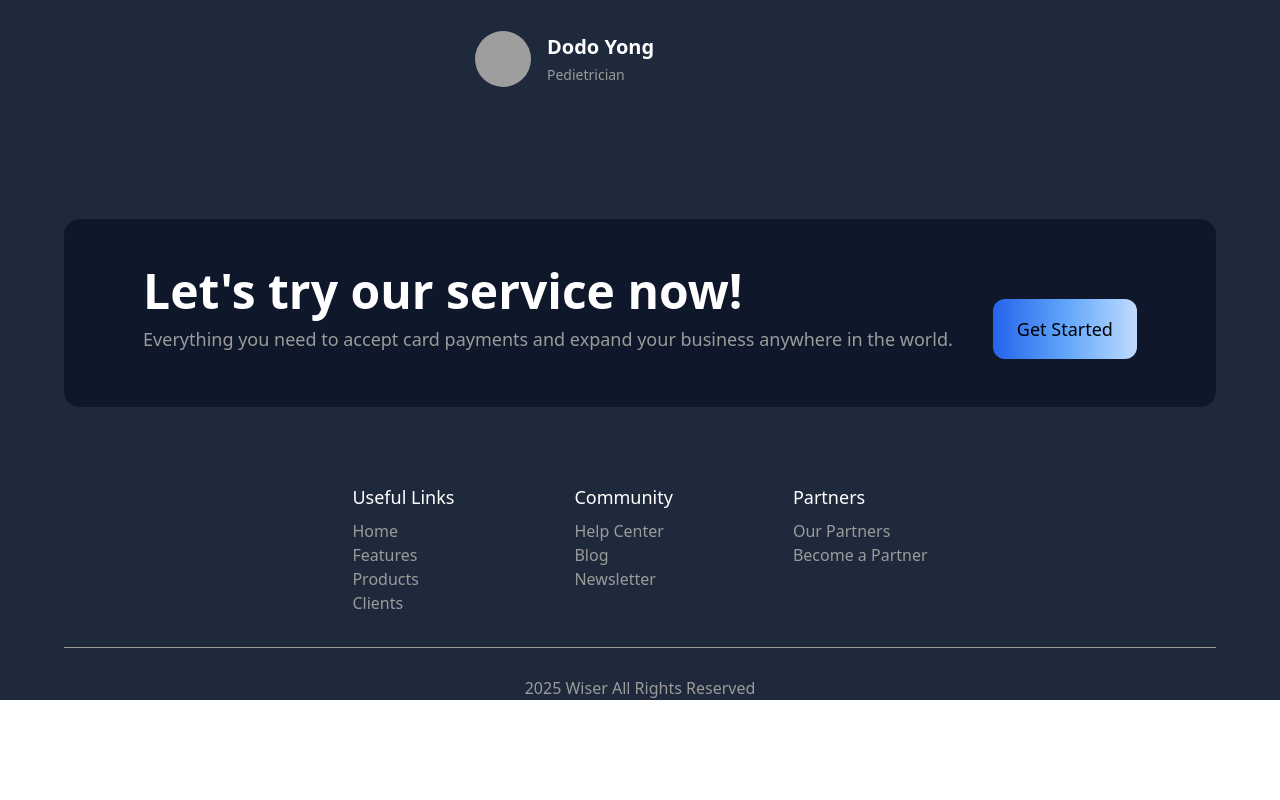
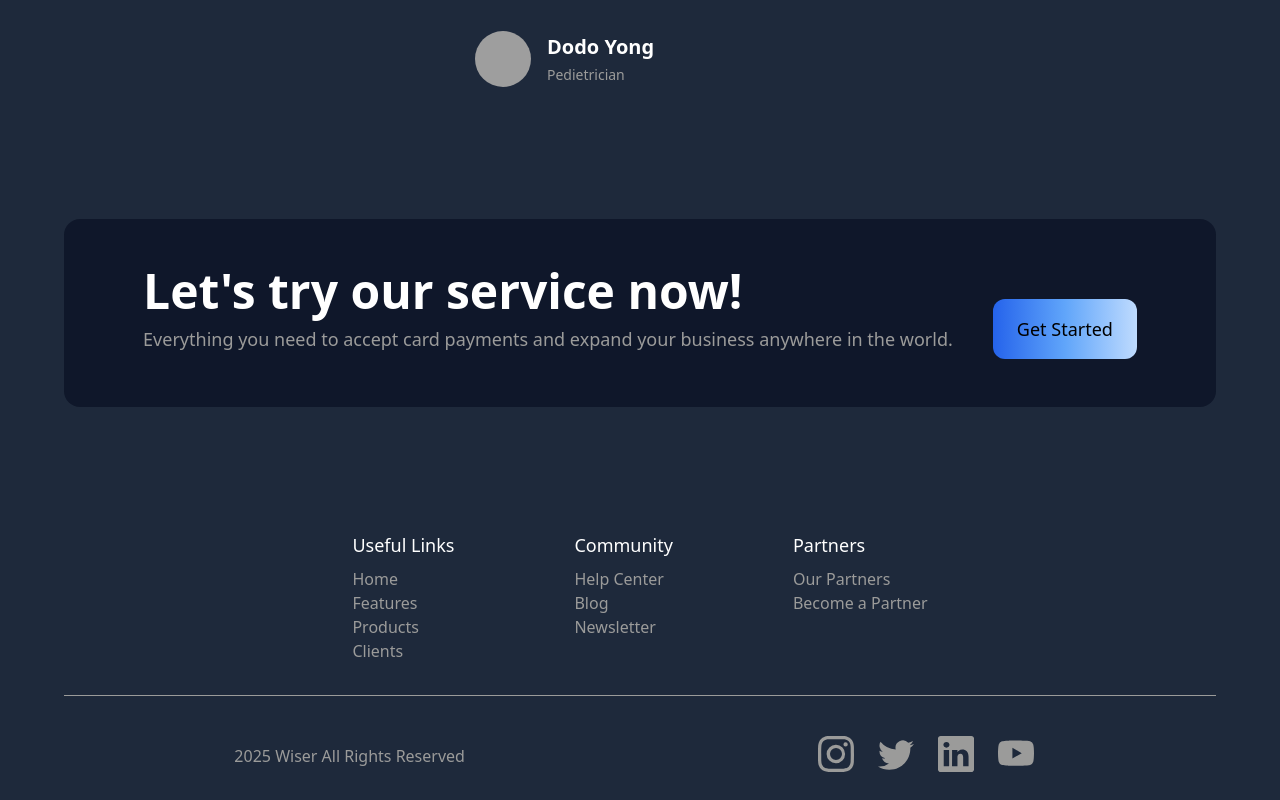
Before and after one commit to KodeIva/wiser, a React (Vite) app: page / in a window 1280 px wide. Shown: the part 3403-4203 px from the top of the page. Before the commit the page ends 4103 px from the top, so only its background shows below. Built offline with nearby package versions, Linux system fonts and the light colour scheme; grey boxes are pictures that could not be loaded.

Commit message:
created <div> and social icons rendered, styled

```diff
--- a/src/components/Footer.jsx
+++ b/src/components/Footer.jsx
@@ -1,13 +1,13 @@
-import { footerLinks } from "../data/data"
+import { footerLinks, socials } from "../data/data"
 
 const Footer = () => {
  const date = new Date().getFullYear()
  console.log(date);
 
   return (
-    <section className="flex flex-col justify-center items-center w-full">
+    <section className="flex flex-col justify-center items-center w-full pt-12">
      <div className="flex justify-center w-full">
-        <ul className="flex flex-col sm:flex-row justify-end items-start">
+        <ul className="flex flex-col md:flex-row justify-end items-start">
          {footerLinks.map(footerLink => (
              <div key={footerLink.title} className=" flex items-start flex-col m-1 px-10 lg:px-14  ">
                 <h4 className="font-medium text-lg text-white my-2">{footerLink.title}</h4>
@@ -23,13 +23,27 @@ const Footer = () => {
         </ul>
         </div>
         <hr className="border-t border-t-[#9b9b9a] w-[100%] my-7"/>
-        <div>
-            <div>
+        <div className="flex flex-col my-3 justify-center items-center w-[100%] md:flex-row md:justify-around">
+            <div className="mb-3">
                 <p className="text-[#9b9b9a]">
                     {date}
                     <span> Wiser</span>
                     <span> All Rights Reserved</span>
                 </p>
+            </div>
+            <div className="mb-4">
+                <ul className="flex">
+                {socials.map(social => {
+                    const { link, id, icon: Icon } = social
+                    return (
+
+                            <li className="text-[#9b9b9a] mx-3 " key={id}>
+                                <a href="`#${link}`" className="text-3xl lg:text-4xl"><Icon/></a>
+                            </li>
+
+                    )
+                })}
+               </ul>
             </div>
 
         </div>
```
